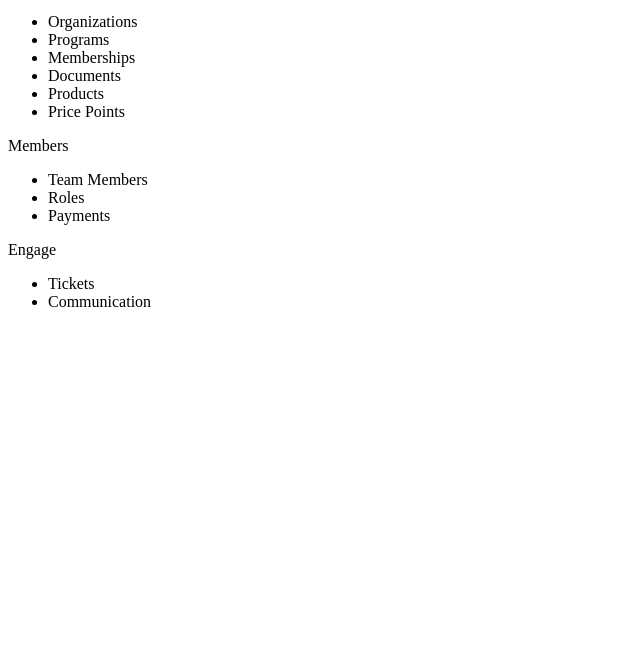
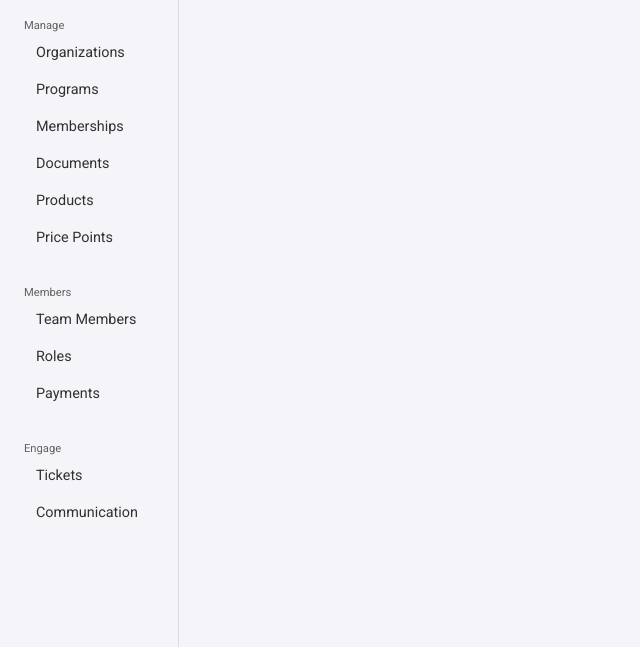
Before and after one commit to evcgit/dashboard, a plain HTML site: page index.html in a window 1280 px wide. Shown: the part 153-800 px from the top of the page, without its empty margins (0-640 px from the left). Drawn offline with Linux system fonts and the light colour scheme.

Commit message:
sidebar mostly done

```diff
--- a/_base.scss
+++ b/_base.scss
@@ -0,0 +1,2 @@
+$highlighter: rgb(238,235,248);
+$background: rgb(245,245,249);
--- a/index.html
+++ b/index.html
@@ -5,19 +5,23 @@
     <meta name="viewport" content="width=device-width, initial-scale=1.0">
     <title>Document</title>
     <link rel="stylesheet" href="./style.css">
+    <link rel="preconnect" href="https://fonts.googleapis.com">
+    <link rel="preconnect" href="https://fonts.gstatic.com" crossorigin>
+    <link href="https://fonts.googleapis.com/css2?family=Roboto&display=swap" rel="stylesheet">
+
 </head>
 <body>
-    <div class="sidebar">
+    <div class="sidebarContainer">
         <h1>KarateStudio</h1>
 
-        <div class="topSidebar">
+        <div class="topSidebar categoryContainers">
             <ul>
                 <li><a>Dashboard</a></li>
                 <li><a>Reports</a></li>
             </ul>
         </div>
 
-        <div class="manageContainer">
+        <div class="manageContainer categoryContainers">
             <p>Manage</p>
             <ul>
                 <li><a>Organizations</a></li>
@@ -29,7 +33,7 @@
             </ul>
         </div>
 
-        <div class="membersContainer">
+        <div class="membersContainer categoryContainers">
             <p>Members</p>
             <ul>
                 <li><a>Team Members</a></li>
@@ -38,7 +42,7 @@
             </ul>
         </div>
 
-        <div class="engageContainer">
+        <div class="engageContainer categoryContainers">
             <p>Engage</p>
             <ul>
                 <li><a>Tickets</a></li>
--- a/style.scss
+++ b/style.scss
@@ -0,0 +1,43 @@
+@use 'base';
+
+* {
+    font-family: 'Roboto', sans-serif;
+    margin: 0;
+    padding: 0;
+}
+
+body {
+    background-color: base.$background;
+}
+
+.sidebarContainer{
+    margin-left: 3vh;
+    width: 12%;
+    height: 100vh;
+    border-right: solid rgb(221, 220, 220) 1px;
+}
+
+ul li {
+    margin: .5vh;
+    padding: 1vh;
+    cursor: pointer;
+    font-size: .9rem;
+    opacity: 80%;
+    border-radius: 15px;
+    list-style: none;
+    width: 80%;
+}
+
+.categoryContainers {
+    margin-top: 4vh;
+}
+
+.categoryContainers p {
+    font-size: .7rem;
+    opacity: 60%;
+}
+
+li:hover {
+    background-color: base.$highlighter;
+    font-weight: bold;
+}
```
Also changed, not shown: style.css, 1 other file.
